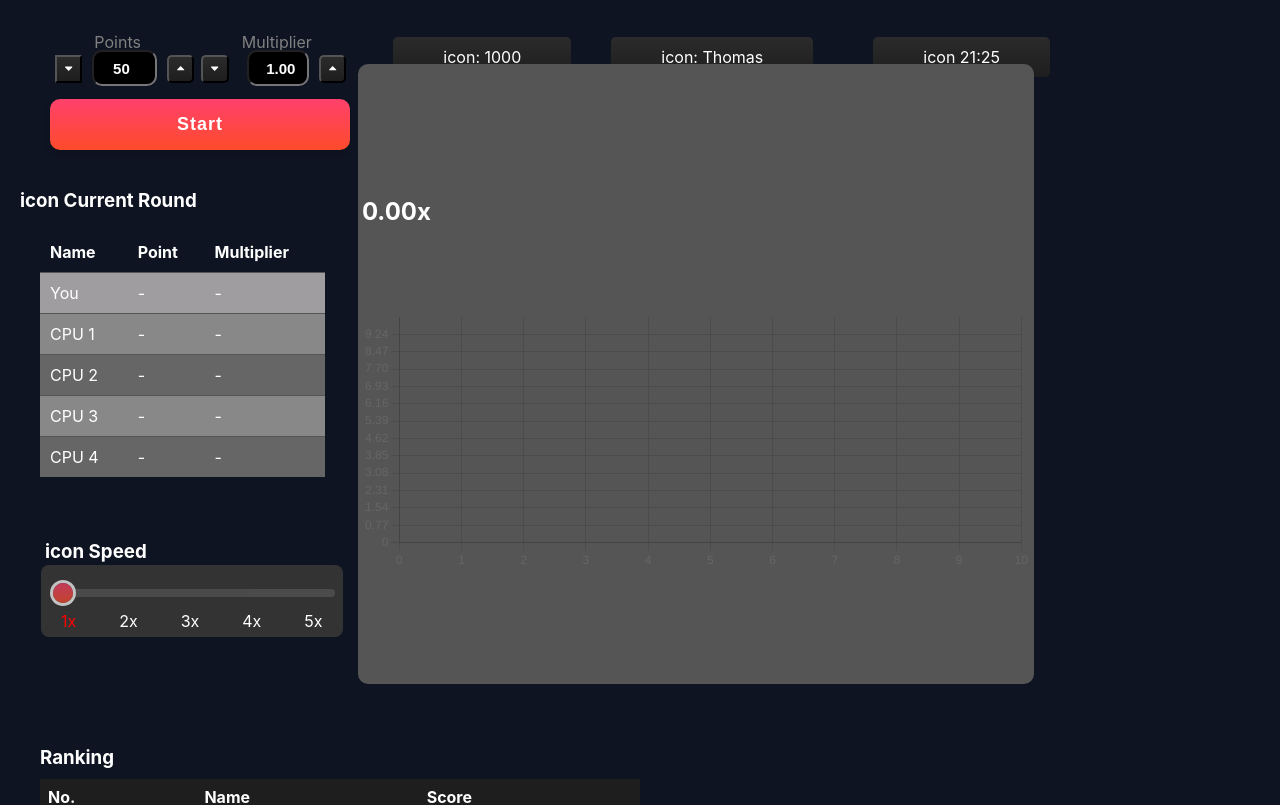
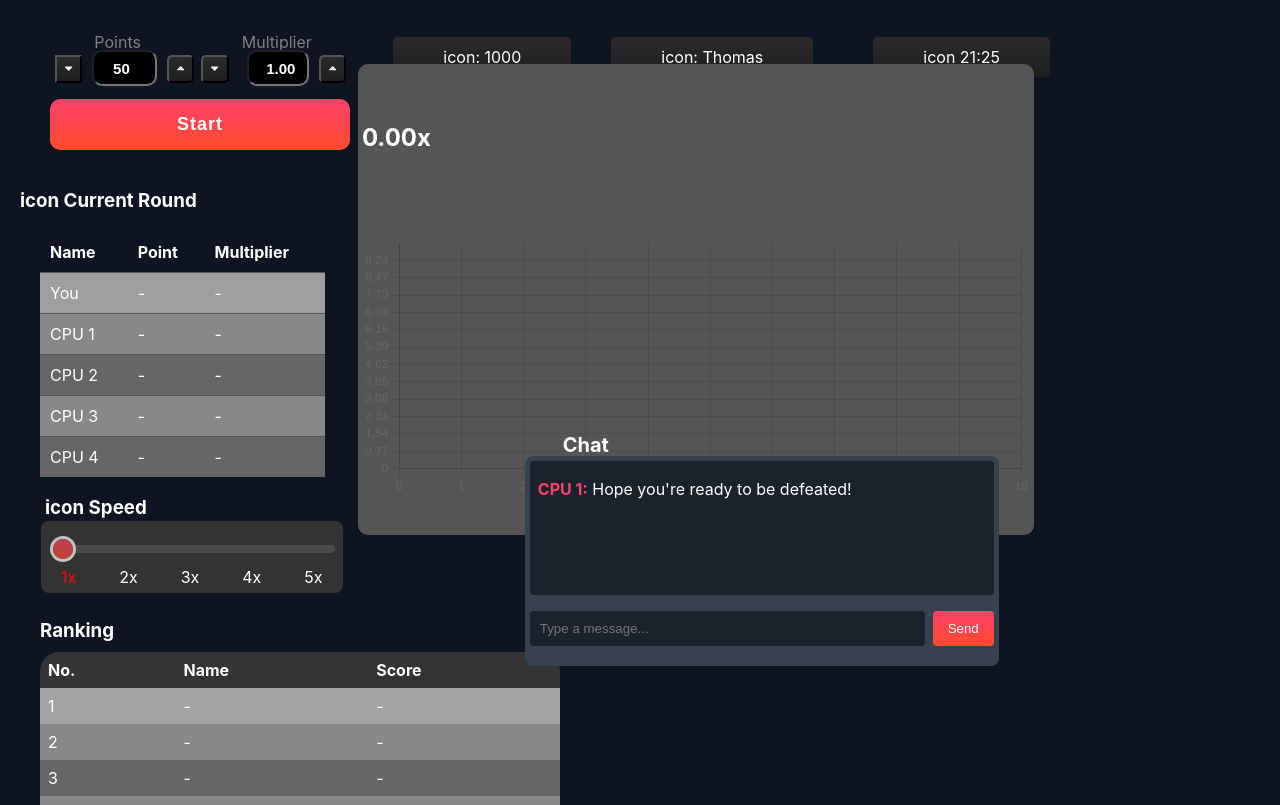
Before and after one commit to probablypenera007/guessnumber_frontend, a React (Create React App) app: page / in a window 1280 px wide. Shown: the top 805 px of the page. Built offline with nearby package versions, Linux system fonts and the light colour scheme.

Commit message:
chatbox implementation

```diff
--- a/src/components/ChatBox/ChatBox.module.css
+++ b/src/components/ChatBox/ChatBox.module.css
@@ -0,0 +1,83 @@
+.chatBox {
+    position: absolute;
+    background-color: #37414f;
+    color: white;
+    padding: 5px 5px 20px;
+    border-radius: 8px;
+    width: 100%;
+    max-width: 464px;
+    margin: auto;
+    top: 57%;
+    left: 41%;
+}
+
+.chatBox__title{
+    position: absolute;
+    font-size: 20px;
+    top: -19%;
+    left: 8%;
+}
+
+.messages {
+    height: 118px;
+    overflow-y: auto;
+    margin-bottom: 16px;
+    padding: 8px 8px;
+    background-color: #1a222c;
+    border-radius: 4px;
+}
+
+.message {
+    padding: 10px 0;
+}
+
+.chat__sender{
+    color:  #ff416c;
+}
+
+
+
+.inputArea {
+    display: flex;
+    align-items: center;
+}
+
+.input {
+    flex: 1;
+    padding: 10px;
+    border: none;
+    border-radius: 4px;
+    margin-right: 8px;
+    background-color: #1a222c;
+    color: inherit;
+    outline: none;
+}
+
+.sendButton {
+    padding: 10px 15px;
+    background:  linear-gradient(180deg, #FF416C 0%, #FF4B2B 100%);
+    border: none;
+    border-radius: 4px;
+    color: white;
+    cursor: pointer;
+    transition: background 0.3s;
+}
+
+.sendButton:hover {
+    background:  linear-gradient(180deg, #e55c7c 0%, #FF4B2B 100%);
+}
+
+
+/* Custom scrollbar styles */
+.messages::-webkit-scrollbar {
+    width: 8px;
+}
+
+.messages::-webkit-scrollbar-track {
+    background: #33383b;
+}
+
+.messages::-webkit-scrollbar-thumb {
+    background: linear-gradient(180deg, #FF416C 0%, #FF4B2B 100%);
+    border-radius: 4px;
+}
--- a/src/components/ChatBox/ChatBox.tsx
+++ b/src/components/ChatBox/ChatBox.tsx
@@ -1,13 +1,73 @@
-import React from 'react'
+import React, { useEffect, useState, useRef } from 'react';
+import { cpuMessages } from '../../utils/cpuPlayers';
 
-//internal imports
-import Style from './ChatBox.module.scss'
+// Internal imports
+import Style from './ChatBox.module.css';
+interface Message {
+  sender: string;
+  text: string;
+}
+
+const ChatBox: React.FC = () => {
+  const [messages, setMessages] = useState<Message[]>([]);
+  const [input, setInput] = useState<string>('');
+  const messagesEndRef = useRef<HTMLDivElement>(null);
+
+  useEffect(() => {
+    const intervalId = setInterval(() => {
+      const randomMessage = cpuMessages[Math.floor(Math.random() * cpuMessages.length)];
+      setMessages(prevMessages => [...prevMessages, randomMessage]);
+    }, 5000); //5 seconds
+
+    return () => clearInterval(intervalId);
+  }, []);
+
+  useEffect(() => {
+    messagesEndRef.current?.scrollIntoView({ behavior: 'smooth' });
+  }, [messages]);
 
 
-const ChatBox = () => {
+  const handleInputChange = (event: React.ChangeEvent<HTMLInputElement>) => {
+    setInput(event.target.value);
+  };
+
+  const handleKeyPress = (event: React.KeyboardEvent<HTMLInputElement>) => {
+    if (event.key === 'Enter') {
+      handleSend();
+    }
+  };
+
+  const handleSend = () => {
+    if (input.trim()) {
+      setMessages([...messages, { sender: 'You', text: input }]);
+      setInput('');
+    }
+  };
+
   return (
-    <div>ChatBox</div>
-  )
+    <div className={Style.chatBox}>
+      <h2 className={Style.chatBox__title}>Chat</h2>
+      <div className={Style.messages}>
+        {messages.map((message, index) => (
+          <div key={index} className={Style.message}>
+            <strong className={Style.chat__sender} >{message.sender}:</strong> {message.text}
+          </div>
+        ))}
+          <div ref={messagesEndRef} />
+      </div>
+      <div className={Style.inputArea}>
+        <input
+          type="text"
+          value={input}
+          onChange={handleInputChange}
+          onKeyDown={handleKeyPress}
+          className={Style.input}
+          placeholder="Type a message..."
+        />
+        <button onClick={handleSend} className={Style.sendButton}>Send</button>
+      </div>
+    </div>
+  );
 }
 
-export default ChatBox
+export default ChatBox;
--- a/src/components/GameBoard/GameBoard.module.css
+++ b/src/components/GameBoard/GameBoard.module.css
@@ -38,19 +38,19 @@
     top: 8%;
     left: 28%;
     width: 656px;
-    height: 600px;
+    height: 451px;
     background-color: #555;
     border-radius: 10px;
     padding: 10px;
     display: flex;
     flex-direction: column;
     justify-content: center;
-    align-items: center; /* Ensure contents are centered */
+    align-items: center;
 }
 
 .graph {
-    width: 100px; /* Full width of the gameBoard container */
-    height: 400px; /* Adjust height as needed */
+    width: 100px;
+    height: 451px;
     display: flex;
     flex-direction: column;
     justify-content: center;
--- a/src/components/Ranking/Ranking.module.css
+++ b/src/components/Ranking/Ranking.module.css
@@ -1,10 +1,10 @@
 .ranking {
-    margin-top: 70px;
+  margin-top: -13px;
   margin-left: 20px;
   color: white;
   padding: 20px;
   border-radius: 8px;
-    width: 600px;
+  width: 520px;
 }
 
 .ranking__title {
@@ -13,15 +13,24 @@
 
 .ranking__table {
   width: 100%;
-    background-color: #1e1e1e;
+  background-color: #393939e0;
   border-collapse: collapse;
-
+  border-radius: 19px;
+  border-spacing: 0;
 }
 
 .ranking__table th,
 .ranking__table td {
   text-align: left;
   padding: 8px;
+}
+
+.ranking__tableBody tr:last-child td:first-child {
+  border-bottom-left-radius: 10px;
+}
+
+.ranking__tableBody tr:last-child td:last-child {
+  border-bottom-right-radius: 10px;
 }
 
 .ranking__table th {
@@ -41,4 +50,5 @@
 .table__row--cpu2,
 .table__row--cpu4 {
   background-color: #666;
+  border-radius: 20px;
 }
--- a/src/components/Ranking/Ranking.tsx
+++ b/src/components/Ranking/Ranking.tsx
@@ -33,7 +33,7 @@ const Ranking: React.FC<RankingProps> = ({ players, gameEnded }) => {
 
   return (
     <div className={Style.ranking}>
-      <h3 className={Style.ranking__title}>Ranking</h3>
+      <h3 className={Style.ranking__title}>{"   "} Ranking</h3>
       <table className={Style.ranking__table}>
         <thead>
           <tr>
@@ -42,7 +42,7 @@ const Ranking: React.FC<RankingProps> = ({ players, gameEnded }) => {
             <th>Score</th>
           </tr>
         </thead>
-        <tbody>
+        <tbody className={Style.ranking__tableBody} >
           {gameEnded ? (
             sortedPlayers.map((player, index) => (
               <tr key={player.name} className={getRowStyle(index)}>
--- a/src/components/SpeedSlider/SpeedSlider.module.css
+++ b/src/components/SpeedSlider/SpeedSlider.module.css
@@ -5,7 +5,7 @@
     color: #fff;
     border-radius: 8px;
     position: relative;
-    margin-top: 68px;
+    margin-top: 24px;
     margin-left: 41px;
 }
 
--- a/src/utils/cpuPlayers.ts
+++ b/src/utils/cpuPlayers.ts
@@ -19,3 +19,26 @@ export const startGame = (cpuPlayers: CPUPlayer[]): CPUPlayer[] => {
         multiplier: parseFloat((Math.random() * 10).toFixed(2))
     }));
 };
+
+export const cpuMessages = [
+    { sender: 'CPU 1', text: 'hi guys' },
+    { sender: 'CPU 2', text: 'Hiiiiiiii men' },
+    { sender: 'CPU 3', text: 'Ready to lose?' },
+    { sender: 'CPU 4', text: 'I could play this game for hours!' },
+    { sender: 'CPU 1', text: "Let's see who wins this time!" },
+    { sender: 'CPU 2', text: "You're going down today!" },
+    { sender: 'CPU 3', text: "Anyone up for a challenge?" },
+    { sender: 'CPU 4', text: "I'm feeling lucky today!" },
+    { sender: 'CPU 1', text: "Hope you're ready to be defeated!" },
+    { sender: 'CPU 2', text: "Watch and learn, folks!" },
+    { sender: 'CPU 3', text: "This is going to be interesting..." },
+    { sender: 'CPU 4', text: "May the best player win!" },
+    { sender: 'CPU 1', text: "Are we starting yet?" },
+    { sender: 'CPU 2', text: "Don’t underestimate me!" },
+    { sender: 'CPU 3', text: "Keep your eyes on the prize!" },
+    { sender: 'CPU 4', text: "Let the games begin!" },
+    { sender: 'CPU 1', text: "I’m not here to lose." },
+    { sender: 'CPU 2', text: "Feeling confident today!" },
+    { sender: 'CPU 3', text: "Who’s ready for a beating?" },
+    { sender: 'CPU 4', text: "Good luck, you’ll need it!" }
+];
```
Lines whose indentation alone changed are shown as unchanged.
